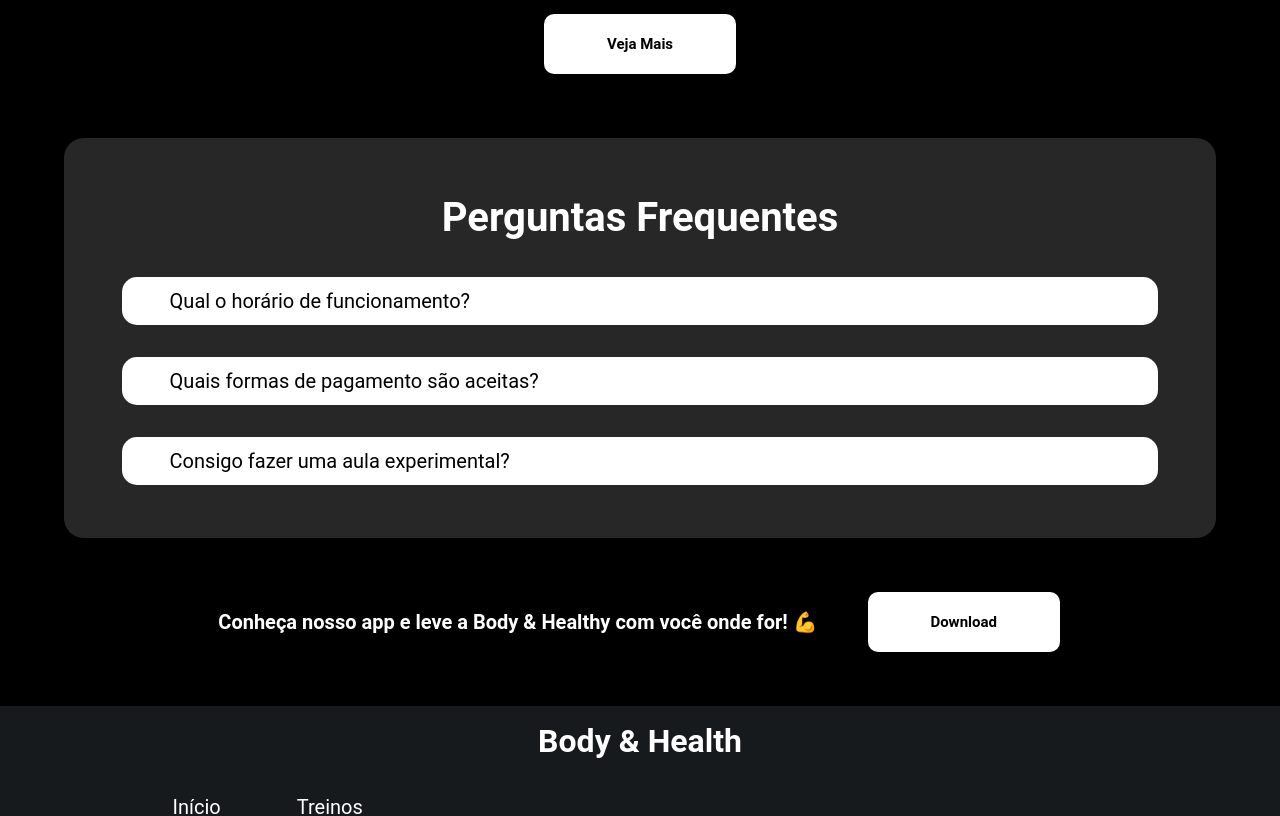
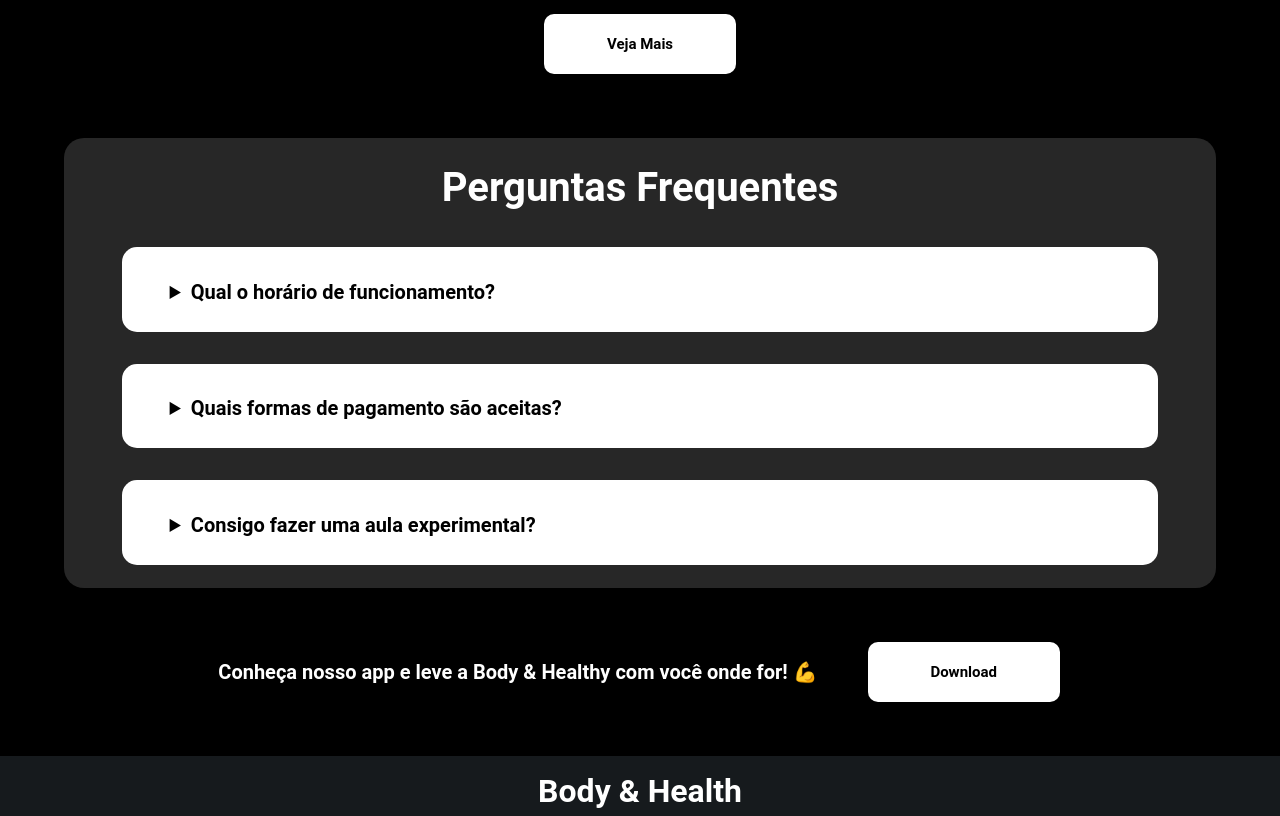
Before and after one commit to Vinirocha388/bodyhealthy-web, a Next.js app: page / in a window 1280 px wide. Shown: the part 1620-2436 px from the top of the page. Built offline with nearby package versions, Linux system fonts and the light colour scheme.

Commit message:
feat: add frequentlyContainer component

```diff
--- /dev/null
+++ b/src/app/components/frequentlyContainer/frequentlyContainer.module.css
@@ -0,0 +1,30 @@
+.frequentlyQuestionsContainer {
+    height: 5.3rem;
+    background-color: #ffff;
+    width: 90%;
+    border-radius: 15px;
+    margin: 1rem;
+    display: flex;
+    justify-content: start;
+    align-items: center;
+}
+
+.frequentlyQuestionsText {
+    font-size: 1.25rem;
+    margin-left: 3rem;
+    margin-top: 0.3rem;
+    font-weight: bold;
+}
+
+.frequentlyQuestionsAnswer {
+    font-size: 1rem;
+    margin-left: 3rem;
+    color: #272727;
+    margin-top: 0.2rem;
+}
+
+@media (max-width: 768px) {
+    .frequentlyQuestionsText {
+        font-size: 1rem;
+    }
+}
--- /dev/null
+++ b/src/app/components/frequentlyContainer/index.jsx
@@ -0,0 +1,12 @@
+import styles from "./frequentlyContainer.module.css";
+
+const FrequentlyContainer = ({question, answer}) => {
+    return (
+        <details className={styles.frequentlyQuestionsContainer}>
+            <summary className={styles.frequentlyQuestionsText}>{question}</summary>
+            <p className={styles.frequentlyQuestionsAnswer}>{answer}</p>
+        </details>
+    )
+}
+
+export default FrequentlyContainer;
--- a/src/app/page.jsx
+++ b/src/app/page.jsx
@@ -1,6 +1,7 @@
 import styles from "./page.module.css";
 import Header from "./components/Header";
 import Footer from "./components/Footer";
+import FrequentlyContainer from "./components/frequentlyContainer";
 import Button from "./components/Button";
 import { FaUserCircle } from "react-icons/fa";
 import Link from "next/link";
@@ -77,21 +78,18 @@ export default function HomePage() {
 
         <div className={styles.frequentlyQuestions}>
           <h1 className={styles.frequentlyQuestionsTitle}>Perguntas Frequentes</h1>
-          <div className={styles.frequentlyQuestionsContainer}>
-            <p className={styles.frequentlyQuestionsText}>
-              Qual o horário de funcionamento?
-            </p>
-          </div>
-          <div className={styles.frequentlyQuestionsContainer}>
-            <p className={styles.frequentlyQuestionsText}>
-              Quais formas de pagamento são aceitas?
-            </p>
-          </div>
-          <div className={styles.frequentlyQuestionsContainer}>
-            <p className={styles.frequentlyQuestionsText}>
-              Consigo fazer uma aula experimental?
-            </p>
-          </div>
+          <FrequentlyContainer
+            question="Qual o horário de funcionamento?"
+            answer="Nosso horário de funcionamento é de segunda a sexta, das 6h às 22h, e aos sábados, das 8h às 14h."
+          />
+          <FrequentlyContainer
+            question="Quais formas de pagamento são aceitas?"
+            answer="Aceitamos cartões de crédito, débito, PIX e pagamentos em dinheiro."
+          />
+          <FrequentlyContainer
+            question="Consigo fazer uma aula experimental?"
+            answer="Sim, oferecemos uma aula experimental gratuita para novos alunos. Entre em contato para agendar!"
+          />
         </div>
 
         <div className={styles.knowMore}>
--- a/src/app/page.module.css
+++ b/src/app/page.module.css
@@ -101,7 +101,7 @@
     margin-left: 5%;
     margin-top: 60px;
     border-radius: 20px;
-    height: 400px;
+    height: 450px;
 }
 
 .frequentlyQuestionsTitle {
@@ -111,7 +111,7 @@
 }
 
 .frequentlyQuestionsContainer {
-    height: 3rem;
+    height: 5.3rem;
     background-color: #ffff;
     width: 90%;
     border-radius: 15px;
@@ -124,6 +124,15 @@
 .frequentlyQuestionsText {
     font-size: 1.25rem;
     margin-left: 3rem;
+    margin-top: 0.3rem;
+    font-weight: bold;
+}
+
+.frequentlyQuestionsAnswer {
+    font-size: 1rem;
+    margin-left: 3rem;
+    color: #272727;
+    margin-top: 0.2rem;
 }
 
 .knowMore {
```
